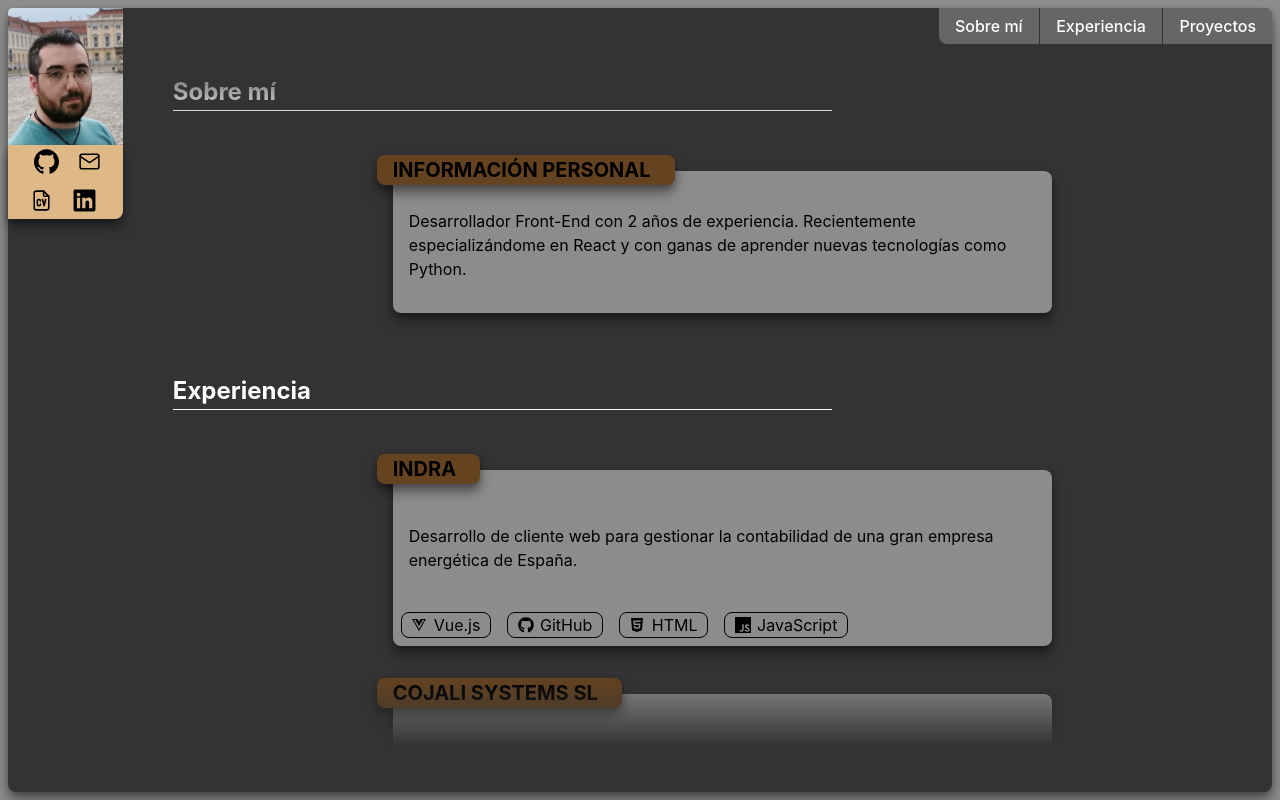
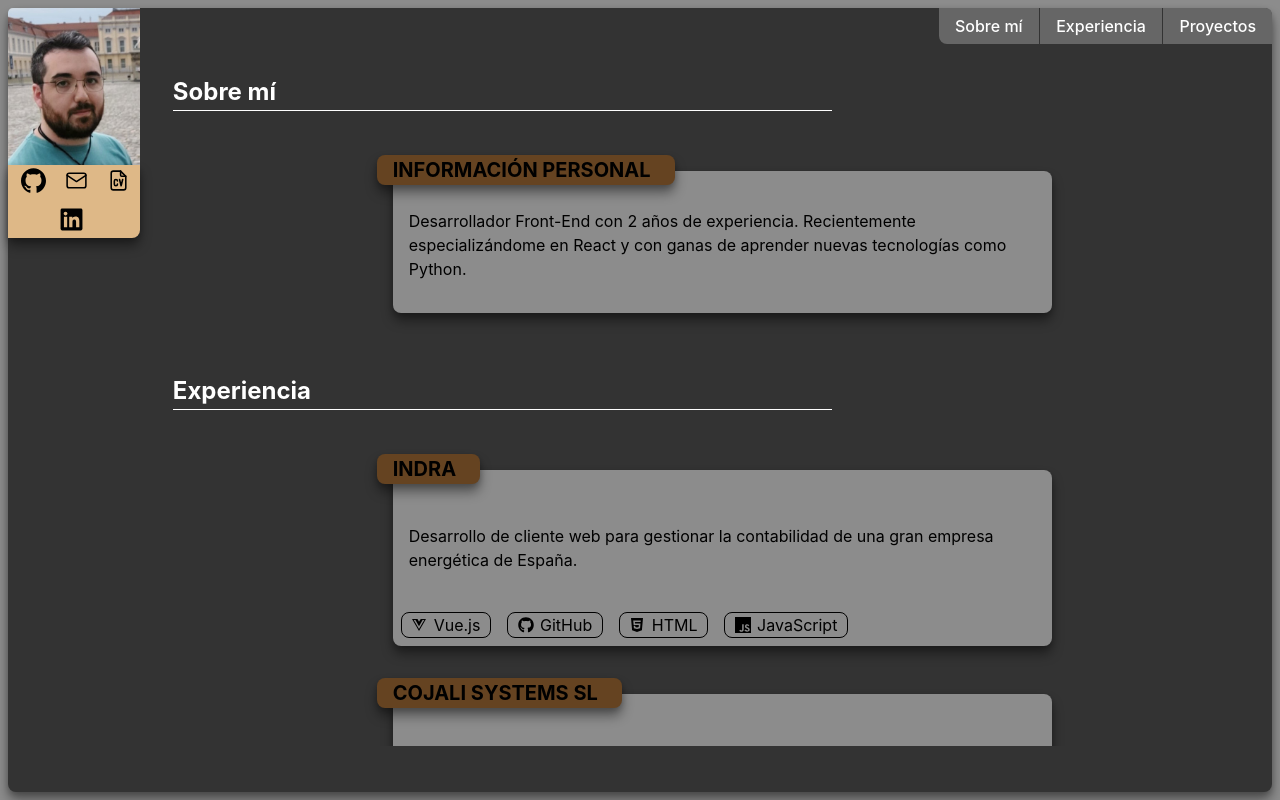
Before and after one commit to AfanaVG/Portfolio, a React (Vite) app in the folder projects/portfolio/: page / in a window 1280 px wide. Built offline with nearby package versions, Linux system fonts and the light colour scheme.

Commit message:
Cambio de dimensionamiento y colores

```diff
--- a/projects/portfolio/src/components/ContactSection/ContactSection.tsx
+++ b/projects/portfolio/src/components/ContactSection/ContactSection.tsx
@@ -6,14 +6,10 @@
 import CV from "../../assets/CV-Jose-Antonio-Sanchez-Mantero-Rodriguez-Peral.pdf";
 
 interface Props {
-  width: number;
   className?: string;
 }
 
-function ContactSection({ width, className = "" }: Props) {
-  const style = {
-    width: width ? `${width}px` : "auto",
-  };
+function ContactSection({ className = "" }: Props) {
 
   const iconStyle = {
     width: "25px",
@@ -22,7 +18,7 @@
   };
 
   return (
-    <section style={style} className={`${styles.container} ${className}`}>
+    <section className={`${styles.container} ${className}`}>
       <a
         target="_blank"
         rel="noopener noreferrer"
--- a/projects/portfolio/src/components/UserSection/UserSection.module.css
+++ b/projects/portfolio/src/components/UserSection/UserSection.module.css
@@ -1,5 +1,9 @@
+.container {
+  width: 80%;
+}
+
 .user-img {
-  --img-size: 70%;
+  --img-size: 100%;
   --img-border: 0.3rem;
 
   border-top-left-radius: var(--img-border);
--- a/projects/portfolio/src/components/UserSection/UserSection.tsx
+++ b/projects/portfolio/src/components/UserSection/UserSection.tsx
@@ -1,6 +1,7 @@
 import { useEffect, useRef } from "react";
 import styles from "./UserSection.module.css";
 import userImage from "../../assets/cv-image.jpeg";
+import ContactSection from "../ContactSection/ContactSection";
 
 interface Props {
   handleImageSize: (width: number) => void;
@@ -44,6 +45,7 @@
   }, []);
 
   return (
+    <div className={styles.container}>
     <img
       id="user-img"
       ref={imageRef}
@@ -51,6 +53,8 @@
       src={userImage}
       alt="Mi photo"
     />
+    <ContactSection></ContactSection>
+    </div>
   );
 }
 
--- a/projects/portfolio/src/index.css
+++ b/projects/portfolio/src/index.css
@@ -16,7 +16,7 @@
   text-decoration: inherit;
 }
 a:hover {
-  color: #535bf2;
+  color: var(--font-light);
 }
 
 h1 {
@@ -45,18 +45,18 @@
 }
 
 button:active {
-  animation: pulse 0.1s ease; /* Animación cuando el botón es presionado */
+  animation: pulse 0.1s ease;
 }
 
 @keyframes pulse {
   0% {
-    transform: scale(1); /* Tamaño original */
+    transform: scale(1);
   }
   50% {
-    transform: scale(0.95); /* Reduce el tamaño un poco */
+    transform: scale(0.95);
   }
   100% {
-    transform: scale(1); /* Vuelve al tamaño original */
+    transform: scale(1);
   }
 }
 
@@ -88,7 +88,7 @@
 }
 
 hr {
-  background-color: wheat; /* Cambia el color a negro */
+  background-color: wheat;
 }
 
 @media (max-width: 576px) {
--- a/projects/portfolio/src/pages/PortfolioPage.module.css
+++ b/projects/portfolio/src/pages/PortfolioPage.module.css
@@ -54,13 +54,6 @@
 
   width: 100%;
   overflow-y: scroll;
-  mask-image: linear-gradient(
-    to bottom,
-    transparent,
-    black 10%,
-    black 90%,
-    transparent
-  );
 }
 
 /* .scroll-container {
--- a/projects/portfolio/src/pages/PortfolioPage.tsx
+++ b/projects/portfolio/src/pages/PortfolioPage.tsx
@@ -1,6 +1,5 @@
 import styles from "./PortfolioPage.module.css";
 import UserSection from "../components/UserSection/UserSection";
-import ContactSection from "../components/ContactSection/ContactSection";
 import { useEffect, useRef, useState } from "react";
 import Card from "../components/Card/Card";
 
@@ -59,7 +58,6 @@
     <div className={styles.container}>
       <section className={styles["head-info"]}>
         <UserSection handleImageSize={handleImageSize}></UserSection>
-        <ContactSection width={imageWidth}></ContactSection>
       </section>
 
       <div
```
